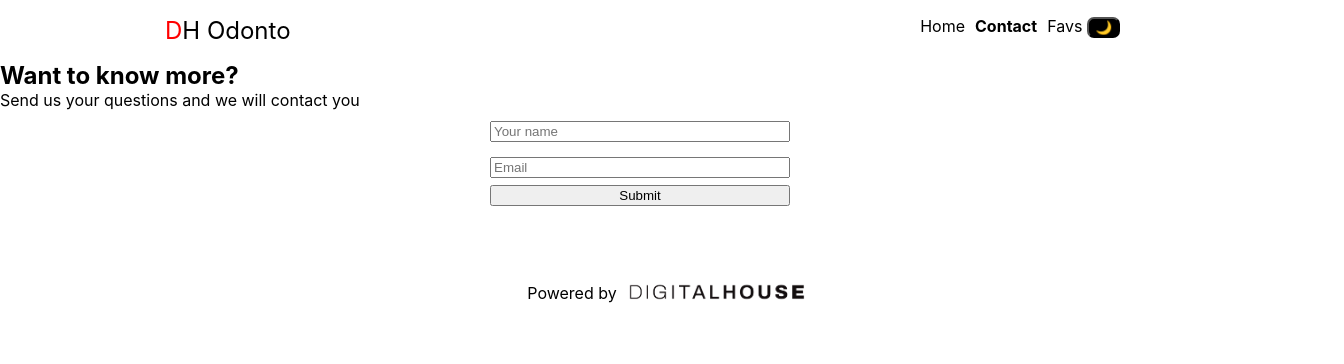
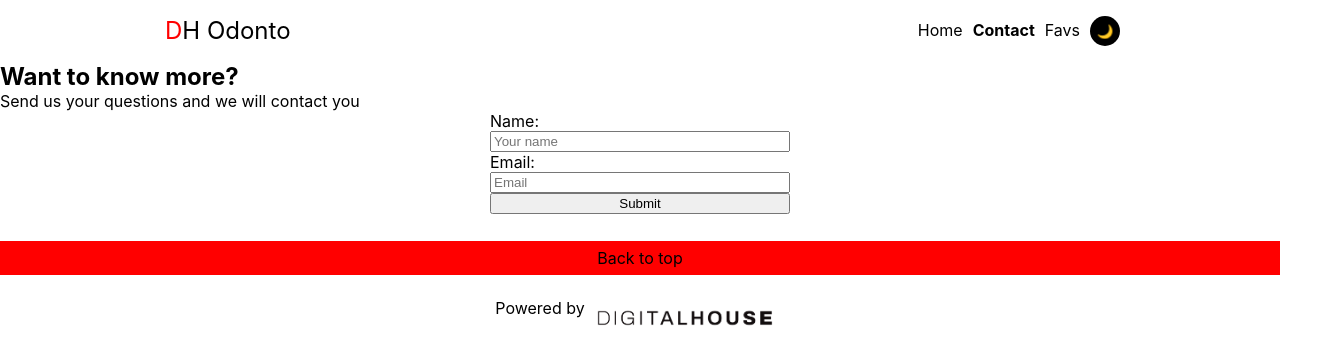
Before and after one commit to rockyz7/fe3-final, a React (Create React App) app: page /contact in a window 1280 px wide. Shown: the top 364 px of the page, 1344 px wide, since content can reach past the window. Built offline with nearby package versions, Linux system fonts and the light colour scheme; no server answers.

Commit message:
Cambio de API request a Home, Form tests

```diff
--- a/package.json
+++ b/package.json
@@ -6,7 +6,7 @@
     "@emotion/react": "^11.10.5",
     "@emotion/styled": "^11.10.5",
     "@mui/icons-material": "^5.10.16",
-    "@mui/material": "^5.10.16",
+    "@mui/material": "^5.10.17",
     "@mui/styled-engine-sc": "^5.10.16",
     "@testing-library/jest-dom": "^5.16.5",
     "@testing-library/react": "^13.4.0",
@@ -24,7 +24,7 @@
   "scripts": {
     "start": "react-scripts start",
     "build": "react-scripts build",
-    "test": "react-scripts test",
+    "test": "react-scripts test --transformIgnorePatterns \"node_modules/(?!axios)/\"",
     "eject": "react-scripts eject"
   },
   "eslintConfig": {
--- a/src/Components/Card.jsx
+++ b/src/Components/Card.jsx
@@ -26,11 +26,11 @@ const array = state.favs;
 
   return (
 
-  <div className="card">
+  <div className="card" >
       <img src="./images/doctor.jpg" alt="" />
       <h3><Link to={`/dentista/${id}`}>{name}</Link></h3>
       <p>{username}</p>
-      <p>{id}</p>
+      {/* <p>{id}</p> */}
 
         {/* En cada card deberan mostrar en name - username y el id */}
 
--- a/src/Components/Footer.jsx
+++ b/src/Components/Footer.jsx
@@ -1,13 +1,38 @@
+import { IconButton, Tooltip } from '@mui/material';
 import React, { useContext } from 'react'
 import { ContextGlobal } from '../Components/utils/global.context';
+import FacebookIcon from '@mui/icons-material/Facebook';
+import InstagramIcon from '@mui/icons-material/Instagram';
+import WhatsAppIcon from '@mui/icons-material/WhatsApp';
+import { FontAwesomeIcon } from '@fortawesome/react-fontawesome'
+  // import {  } from '@fortawesome/free-solid-svg-icons'
+
 
 const Footer = () => {
+
  const { state } = useContext(ContextGlobal)
+
+ const handleScroll = () => {
+  window.scrollTo({
+    top: 0,
+    behavior: 'smooth'
+  })
+ }
+
   return (
+
     <footer className={state.theme}>
-        <p>Powered by</p>
-        <img src="/images/DH.png" alt='DH-logo' />
+      <div onClick={handleScroll} className='btn-top'>
+      <p>Back to top</p>
+      </div>
+      <div>
+      <p>Powered by</p>
+      <img src="/images/DH.png" alt='DH-logo' />
+      {/* <FontAwesomeIcon icon="fa-brands fa-facebook-f" /> */}
+      </div>
+
     </footer>
+    // <FontAwesomeIcon icon="coffee" />
   )
 }
 
--- a/src/Components/Form.jsx
+++ b/src/Components/Form.jsx
@@ -13,7 +13,7 @@ const Form = () => {
   //Aqui deberan implementar el form completo con sus validaciones
 
   const schema = yup.object({
-    name: yup.string().min(5, "The name must contain 5 letters or more"),
+    name: yup.string().min(5, "The name must contain 5 letters or more").required(),
     email: yup.string().email("Please enter a valid email").required()
   })
 
@@ -28,12 +28,13 @@ const Form = () => {
   onSubmit
  })
 
- console.log()
   return (
 
     <div>
       <form onSubmit={handleSubmit}>
-        <label htmlFor="name"></label>
+        <label htmlFor="name">
+          Name:
+        </label>
         <input type="text"
         name="name"
         id="name"
@@ -43,7 +44,9 @@ const Form = () => {
         onBlur={handleBlur}
         className={errors.name && touched.name ? "input-error" : ""} / >
         {errors.name && touched.name && <p className="error">{errors.name}</p>}
-        <label htmlFor="email"></label>
+        <label htmlFor="email">
+          Email:
+        </label>
         <input type="email"
         name="email"
         id="email"
--- a/src/Components/Navbar.jsx
+++ b/src/Components/Navbar.jsx
@@ -25,7 +25,7 @@ const Navbar = () => {
       <NavLink to="/home">Home</NavLink>
       <NavLink to="/contact">Contact</NavLink>
       <NavLink to="/favs">Favs</NavLink>
-      <button className='dark' style={{ borderRadius: "7px"}} onClick={handleThemeChange}> {state.theme === "dark" ? "🌞" : "🌙"}</button>
+      <button className={!state.theme} onClick={handleThemeChange}> {state.theme === "dark" ? "💡" : "🌙"}</button>
       </div>
 
     </nav>
--- a/src/Components/utils/global.context.jsx
+++ b/src/Components/utils/global.context.jsx
@@ -6,7 +6,7 @@ export const initialState = {
   data: [],
 }
 
-export const ContextGlobal = createContext();
+export const ContextGlobal = createContext("");
 
 const reducer = (state, action) => {
   switch(action.type){
@@ -40,17 +40,7 @@ export const ContextProvider = ({ children }) => {
     dispatch
   }
 
-  useEffect(() => {
-    axios
-    .get('https://jsonplaceholder.typicode.com/users')
-    .then(response => {
-        dispatch({type: 'FETCH_SUCCESS', payload: response.data})
 
-    })
-    .catch(error => {
-        dispatch({type: 'FETCH_ERROR'})
-    })
-   }, [])
 
   return (
     <ContextGlobal.Provider value={contextValue}>
--- a/src/Routes/Favs.jsx
+++ b/src/Routes/Favs.jsx
@@ -2,12 +2,12 @@ import React, { useContext } from "react";
 import { Link } from "react-router-dom";
 import Card from "../Components/Card";
 import { ContextGlobal } from '../Components/utils/global.context';
+import StorageProvider, { StorageContext } from "../Components/utils/localStorage.context";
 //Este componente debera ser estilado como "dark" o "light" dependiendo del theme del Context
 
 const Favs = () => {
   const { state } = useContext(ContextGlobal)
   const localData = JSON.parse(localStorage.getItem("dentist"))
-
 
 
   if (localData.length === 0){
@@ -32,6 +32,7 @@ const Favs = () => {
         {/* Deberan renderizar una Card por cada uno de ellos */}
       </div>
 
+
     </div>
   );
 };
--- a/src/Routes/Home.jsx
+++ b/src/Routes/Home.jsx
@@ -1,14 +1,27 @@
-import React, { useContext } from 'react'
+import React, { useContext, useEffect } from 'react'
 import { Link } from 'react-router-dom';
 import Card from '../Components/Card'
 import { ContextGlobal } from '../Components/utils/global.context';
+import axios from "axios"
 
 
 //Este componente debera ser estilado como "dark" o "light" dependiendo del theme del Context
 
 const Home = () => {
 
-  const { state } = useContext(ContextGlobal)
+  const { state, dispatch } = useContext(ContextGlobal)
+
+  useEffect(() => {
+    axios
+    .get('https://jsonplaceholder.typicode.com/users')
+    .then(response => {
+        dispatch({type: 'FETCH_SUCCESS', payload: response.data})
+
+    })
+    .catch(error => {
+        dispatch({type: 'FETCH_ERROR'})
+    })
+   }, [])
 
   return (
     <main className={state.theme} >
--- a/src/index.css
+++ b/src/index.css
@@ -21,6 +21,11 @@ code {
   border: none;
   width: 100%;
   cursor: pointer;
+  border-radius: 15px;
+}
+
+.favButton:hover {
+  background-color: rgb(18, 18, 154);
 }
 
 .no-favs {
@@ -61,32 +66,39 @@ button:disabled {
 .form-sent {
   font-size: 1.3rem;
   color: rgb(10, 117, 10);
-  margin-top: 30px;
+  padding-top: 30px;
 }
 
 footer.dark {
-  background-color: #000000b5;
+  background-color: #000000d0;
   color: white;
 }
 
 footer {
   display: flex;
   justify-content: center;
+  flex-direction: column;
   text-align: center;
-  padding: 2rem;
+  padding: 2rem 0rem;
   position: relative;
   bottom: 0;
   width: 100%;
-  height: 40px;
+  height: 50px;
 }
 
-footer > img {
+footer > div {
+  display: flex;
+  justify-content: center;
+  padding: 50px 0px 10px;
+}
+
+footer > div > img {
   width: 200px;
   margin: 0;
 }
 footer > p {
   margin: 0;
-  padding-top: 0.7rem;
+  /* padding-top: 0.7rem; */
 }
 
 form {
@@ -107,6 +119,10 @@ form {
   height: 300px;
   padding: 0.5rem 0.5rem 0 0.5rem;
   border: 0.5px solid rgb(136, 136, 136);
+}
+
+.card .dark {
+  background-color: #000;
 }
 
 .card:hover {
@@ -147,20 +163,38 @@ tr:nth-child(even) {
 }
 
 nav.dark {
-  background-color: #000000b5;
+  background-color: #000000d0;
   color: white;
 }
 .dark {
-  background-color: #3e3e3ed0;
+  background-color: #252525d0;
   color: white;
 }
 .dark a {
   color: white;
 }
 
-button.dark {
-  background-color: black;
+nav button {
+  margin-left: 5px;
+  height: 30px;
+  width: 30px;
+  border-radius: 50%;
+  border: none;
+}
+
+nav.light button {
+  background-color: rgb(0, 0, 0);
 }
 .active {
   font-weight: bold;
 }
+.btn-top {
+  width: 100%;
+  text-align: center;
+  background-color: red;
+  margin: 0;
+  position: absolute;
+  top: 0;
+  padding: 7px 0px;
+  cursor: pointer;
+}
```
Also changed, not shown: src/Components/utils/localStorage.context.jsx (line endings or trailing spaces), 2 other files (tests, documents, lock files or other folders).
